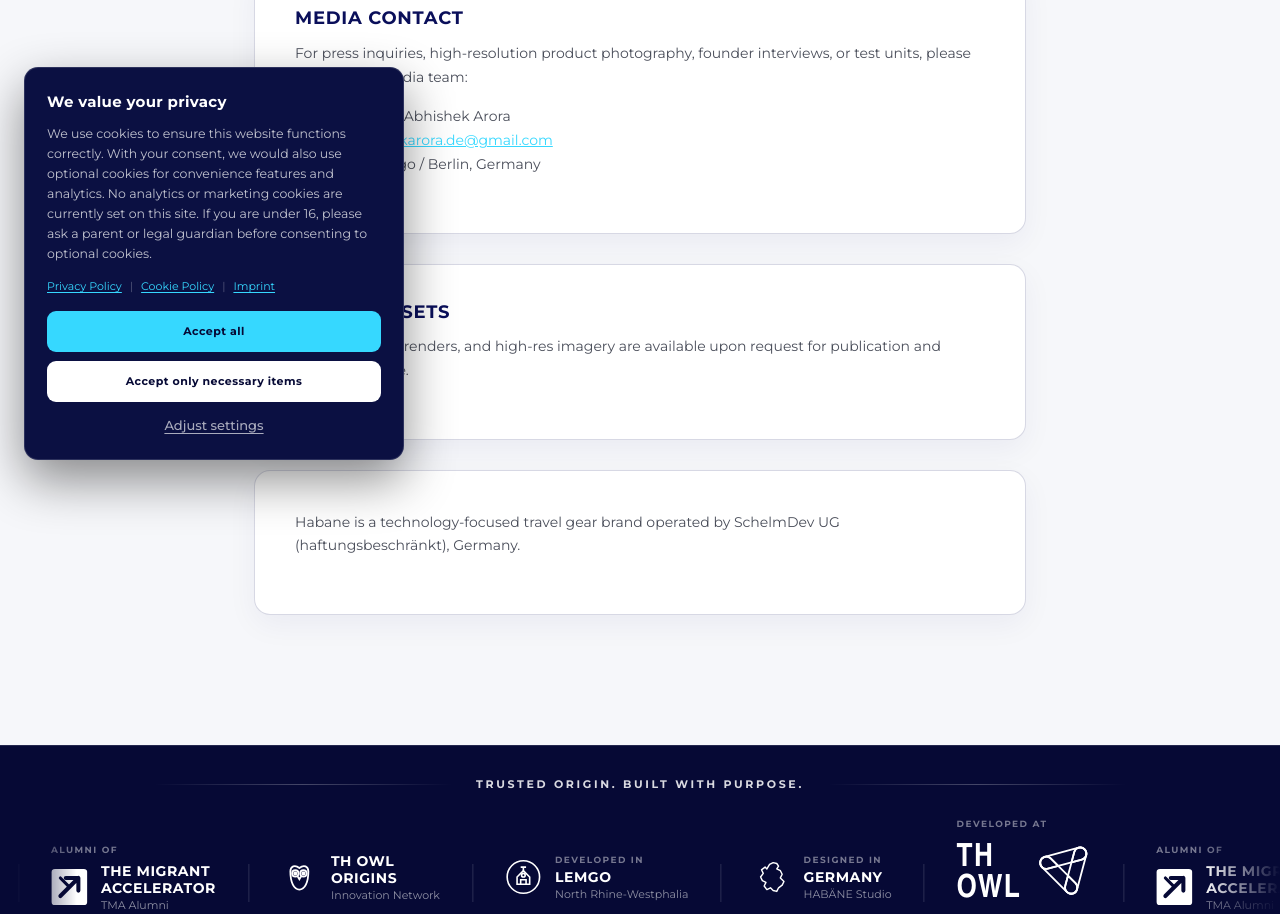
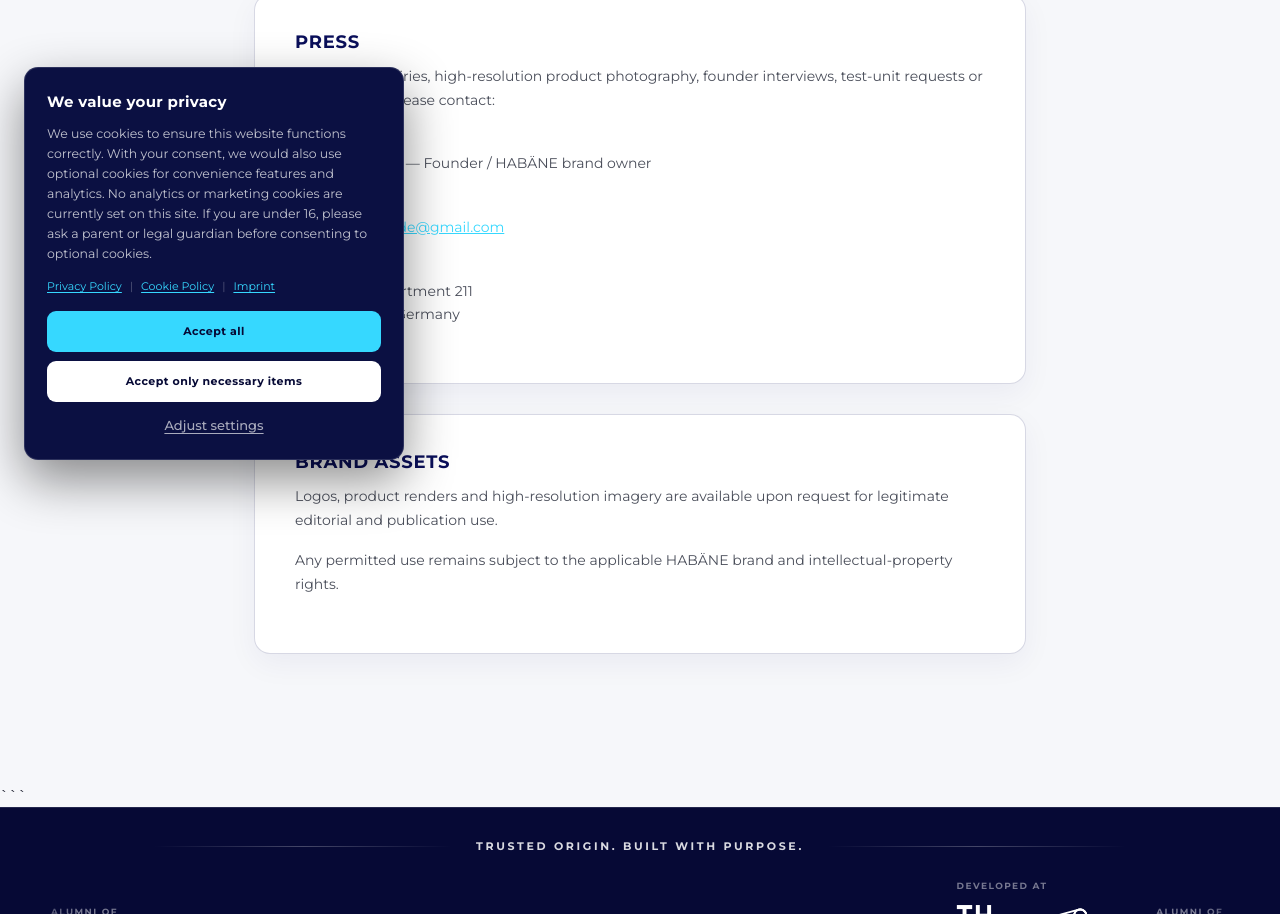
Before and after one commit to Saicharan-Billakanti/Habane_current, a plain HTML site: page press.html in a window 1280 px wide. Shown: the part 316-1230 px from the top of the page. Drawn offline with Linux system fonts and the light colour scheme; a web font is replaced by a local one.

Commit message:
Update press.html

````diff
--- a/press.html
+++ b/press.html
@@ -45,29 +45,63 @@
     </div>
   </header>
 
+ ```html
 <main id="main">
   <div class="legal-page">
-      <p class="system-label system-label--dark"><i></i> PRESS & MEDIA RESOURCES</p>
-      <h1>PRESS & MEDIA KIT</h1>
+
+    <p class="system-label system-label--dark">
+      <i></i> PRESS &amp; MEDIA RESOURCES
+    </p>
+
+    <h1>PRESS &amp; MEDIA KIT</h1>
 
     <div class="legal-card">
-        <h2>Media Contact</h2>
-        <p>For press inquiries, high-resolution product photography, founder interviews, or test units, please contact our media team:</p>
-        <p><strong>Press Contact:</strong> Abhishek Arora<br />
-        <strong>Email:</strong> <a href="mailto:abhishekarora.de@gmail.com" style="color: var(--aurora); text-decoration: underline;">abhishekarora.de@gmail.com</a><br />
-        <strong>Location:</strong> Lemgo / Berlin, Germany</p>
+      <h2>Press</h2>
+
+      <p>
+        For press enquiries, high-resolution product photography, founder
+        interviews, test-unit requests or brand assets, please contact:
+      </p>
+
+      <p>
+        <strong>Press Contact:</strong><br>
+        Abhishek Arora — Founder / HABÄNE brand owner
+      </p>
+
+      <p>
+        <strong>Email:</strong><br>
+        <a
+          href="mailto:abhishekarora.de@gmail.com"
+          style="color: var(--aurora); text-decoration: underline;"
+        >
+          abhishekarora.de@gmail.com
+        </a>
+      </p>
+
+      <p>
+        <strong>Address:</strong><br>
+        Lüttfeld 15, Apartment 211<br>
+        32657 Lemgo, Germany
+      </p>
     </div>
 
     <div class="legal-card">
       <h2>Brand Assets</h2>
-        <p>Logos, product renders, and high-res imagery are available upon request for publication and editorial feature.</p>
+
+      <p>
+        Logos, product renders and high-resolution imagery are available upon
+        request for legitimate editorial and publication use.
+      </p>
+
+      <p>
+        Any permitted use remains subject to the applicable HABÄNE brand and
+        intellectual-property rights.
+      </p>
     </div>
 
-      <div class="legal-card">
-        <p>Habane is a technology-focused travel gear brand operated by SchelmDev UG (haftungsbeschränkt), Germany.</p>
-      </div>
   </div>
 </main>
+```
 
     <section class="origin-ribbon" aria-label="Trusted Origin">
     <div class="origin-ribbon__header">
````
Lines whose indentation alone changed are shown as unchanged.
